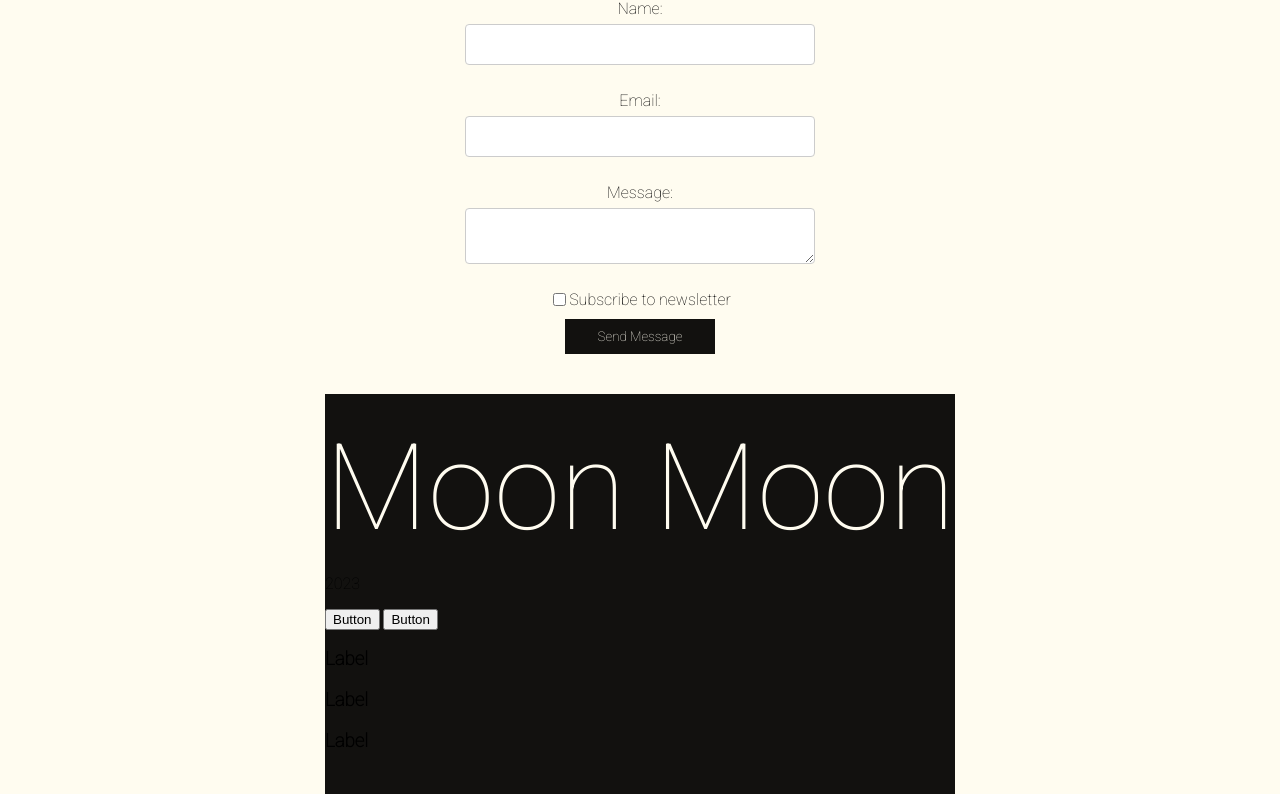
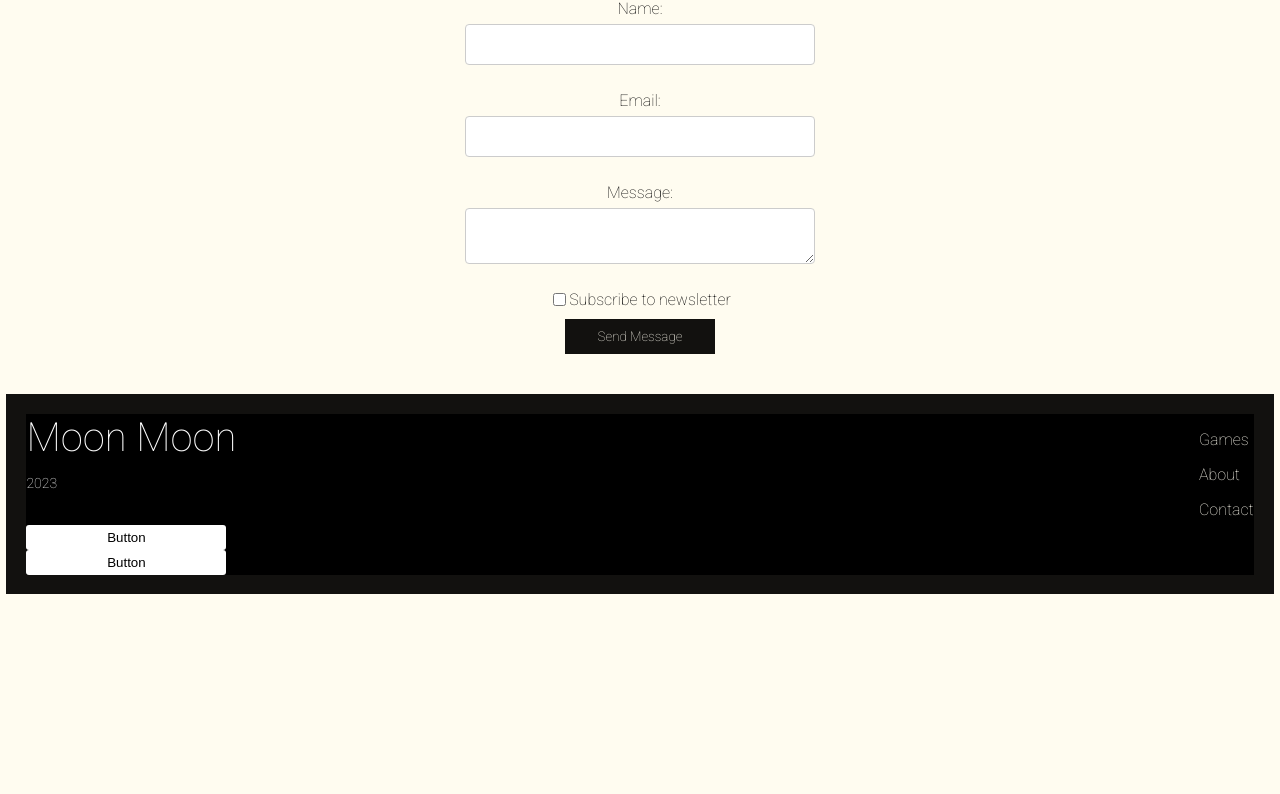
Before and after one commit to daniel99estrada/Moon-Moon-Games-Website, a Flask app: page / in a window 1280 px wide. Shown: the part 1500-2294 px from the top of the page. After the commit the page ends 2094 px from the top, so only its background shows below. Run offline with Flask 3, Linux system fonts and the light colour scheme.

Commit message:
fixed the footer

```diff
--- a/static/styles.css
+++ b/static/styles.css
@@ -210,18 +210,19 @@ h2 {
   /* Footer Section */
 #footer-container {
   background-color: #12110f;
-  height: 400px;
-  display: flex;
-  flex-direction: column;
-  justify-content: center;
+  height: 200px;
+  width: 99vw;
+  /* display: flex; */
+  /* flex-direction: column; */
+  justify-content: start;
   align-items: center;
 }
-/*
+
 #footer {
   background-color: black;
   display: flex;
   justify-content: space-between;
-  padding: 20px;
+  margin: 20px;
 }
 
 #footer-left-container {
@@ -231,7 +232,7 @@ h2 {
 
 #footer-left-container h1 {
   color: white;
-  font-size: 24px;
+  font-size: 40px;
 }
 
 #footer-left-container p {
@@ -242,6 +243,7 @@ h2 {
 #footer-button-container {
   display: flex;
   margin-top: 20px;
+  flex-direction: column;
 }
 
 #footer-button-container button {
@@ -252,8 +254,11 @@ h2 {
   border: none;
   border-radius: 3px;
 }
-
+.footer-right-container h3 {
+  display: flex;
+  flex-direction: column;
+}
 .footer-right-container h3 {
   color: white;
   font-size: 16px;
-} */
+}
--- a/templates/index.html
+++ b/templates/index.html
@@ -93,14 +93,12 @@
           </div>
         </div>
         <div class="footer-right-container">
-          <h3>Label</h3>
-          <h3>Label</h3>
-          <h3>Label</h3>
+          <h3><a href="#">Games</a></h3>
+          <h3><a href="#">About</a></h3>
+          <h3><a href="#">Contact</a></h3>
         </div>
       </div>
     </div>
-
-
   </div>
 </body>
 </html>
```
